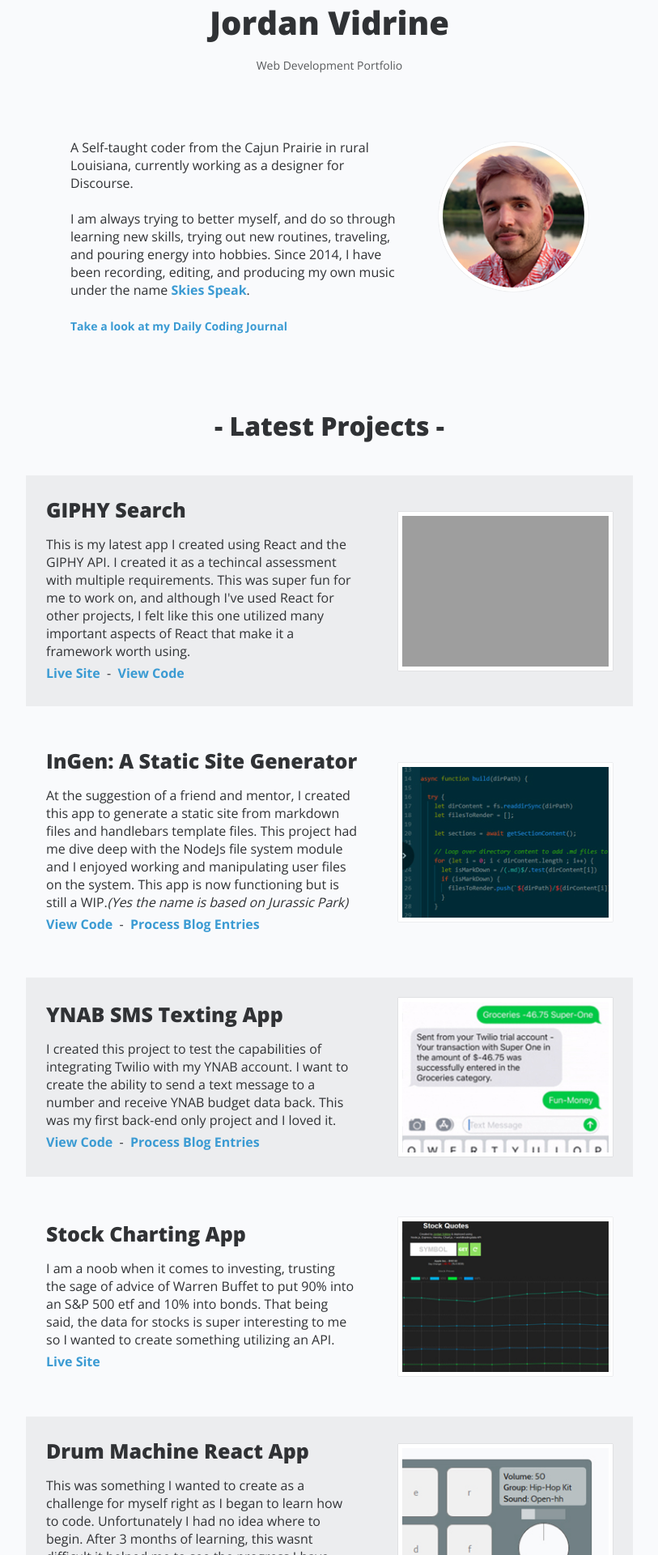
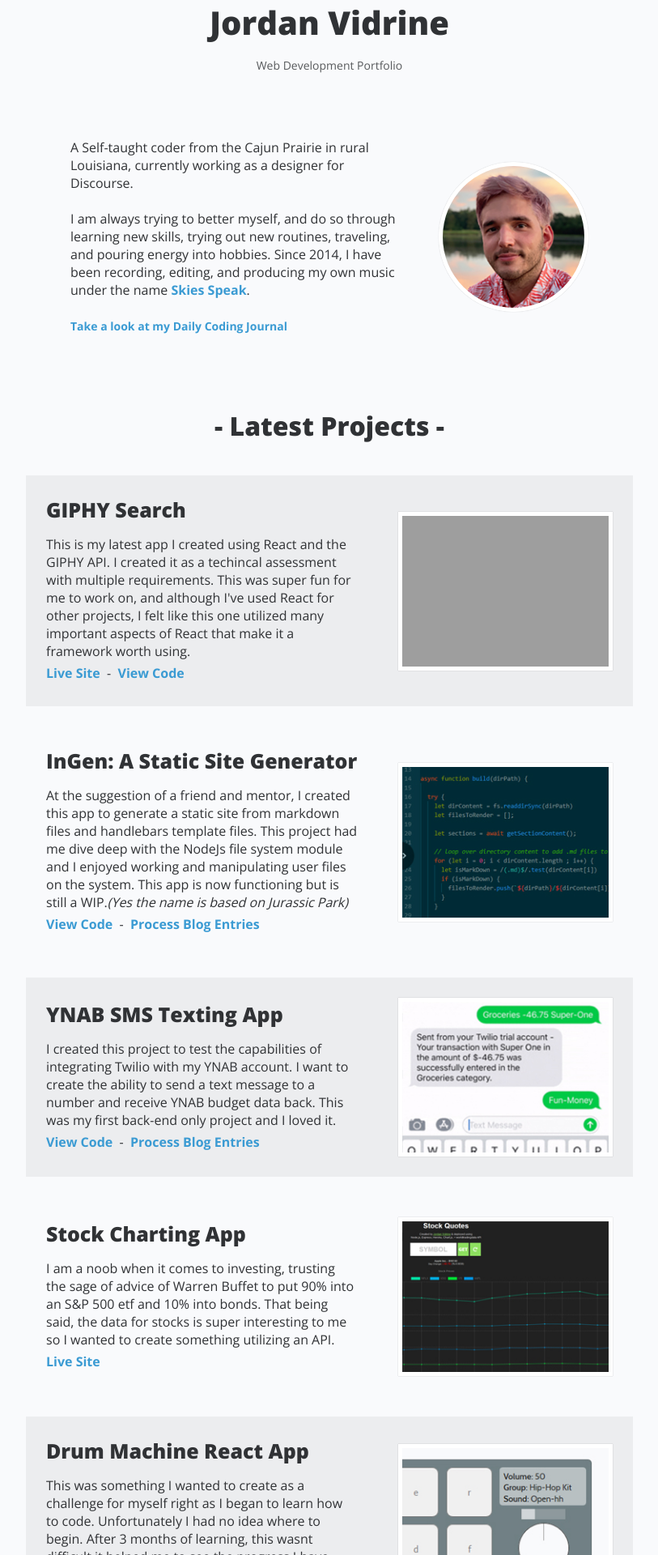
Before and after one commit to jordanvidrine/blog, a Jekyll site: the page built from index.html, in a window 1280 px wide. Shown: the top 1920 px of the page at 81% size, without its empty margins (233-1046 px from the left). Built offline with Jekyll 4.4.1, drawn with Linux system fonts in a browser that asks for light colours; the list of posts is cut into pages by our own code; grey boxes are pictures that could not be loaded.

Commit message:
center image

```diff
--- a/assets/css/styles.scss
+++ b/assets/css/styles.scss
@@ -34,6 +34,7 @@ p:nth-of-type(1) {
   display: flex;
   flex-direction: row;
   width: 50%;
+  align-items: center;
   margin: 50px 0 50px 0;
 }
 
@@ -46,7 +47,7 @@ p:nth-of-type(1) {
   border: 5px solid white;
   border-radius: 50%;
   box-shadow: 0px 0px 1px rgba(0,0,0,0.3);
-  margin: 20px 0 0 50px;
+  margin: 0 0 0 50px;
 }
 
 #example-header {
```
